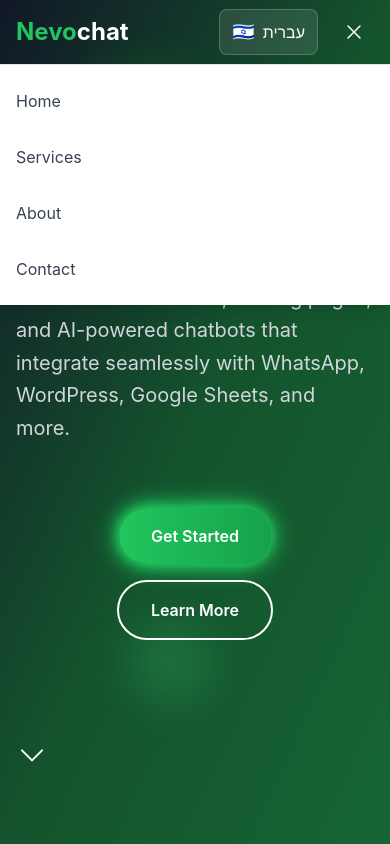
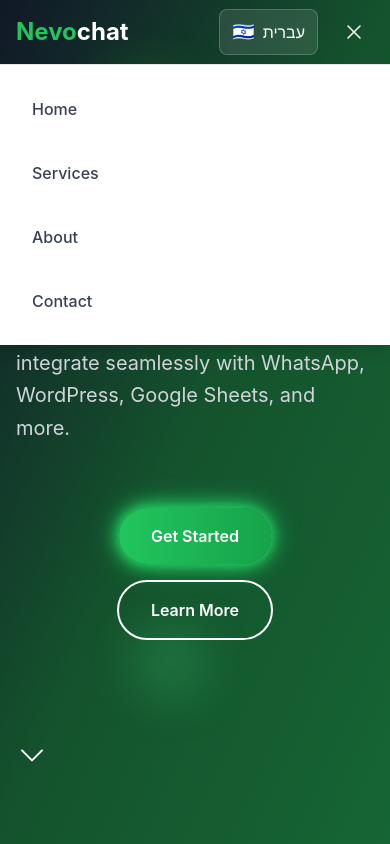
Before and after one commit to Yaacov-Zerrad/nevochat-landing-page, a React (Create React App) app: page / in a window 390 px wide. Both pictures are taken after a click on the button 354 px from the left and 32 px from the top of the page. Shown: the top 844 px of the page. Built offline with nearby package versions, Linux system fonts and the light colour scheme; the HTML template or start-up script is replaced by a standard one.

Commit message:
feat: enhance mobile menu behavior and improve scroll functionality

```diff
--- a/src/components/layout/Header.tsx
+++ b/src/components/layout/Header.tsx
@@ -1,4 +1,4 @@
-import React, { useState, useEffect } from 'react';
+import React, { useState, useEffect, useRef } from 'react';
 import { useTranslation } from 'react-i18next';
 import { motion, AnimatePresence } from 'framer-motion';
 import { Bars3Icon, XMarkIcon } from '@heroicons/react/24/outline';
@@ -8,6 +8,7 @@ const Header: React.FC = () => {
   const { t, i18n } = useTranslation();
   const [isScrolled, setIsScrolled] = useState(false);
   const [isMobileMenuOpen, setIsMobileMenuOpen] = useState(false);
+  const headerRef = useRef<HTMLElement>(null);
   const isRTL = i18n.language === 'he';
 
   useEffect(() => {
@@ -18,6 +19,24 @@ const Header: React.FC = () => {
     window.addEventListener('scroll', handleScroll);
     return () => window.removeEventListener('scroll', handleScroll);
   }, []);
+
+  // Fermer le menu mobile quand on clique en dehors
+  useEffect(() => {
+    const handleClickOutside = (event: MouseEvent | TouchEvent) => {
+      if (headerRef.current && !headerRef.current.contains(event.target as Node)) {
+        setIsMobileMenuOpen(false);
+      }
+    };
+
+    if (isMobileMenuOpen) {
+      document.addEventListener('mousedown', handleClickOutside);
+      document.addEventListener('touchstart', handleClickOutside);
+      return () => {
+        document.removeEventListener('mousedown', handleClickOutside);
+        document.removeEventListener('touchstart', handleClickOutside);
+      };
+    }
+  }, [isMobileMenuOpen]);
 
   const navItems = [
     { key: 'home', href: '#home' },
@@ -30,15 +49,26 @@ const Header: React.FC = () => {
   }
 
   const scrollToSection = (href: string) => {
-    const element = document.querySelector(href);
-    if (element) {
-      element.scrollIntoView({ behavior: 'smooth' });
+    try {
+      const element = document.querySelector(href);
+      if (element) {
+        element.scrollIntoView({
+          behavior: 'smooth',
+          block: 'start'
+        });
+      }
+    } catch (error) {
+      console.warn('Error scrolling to section:', error);
     }
-    setIsMobileMenuOpen(false);
+    // Fermer le menu mobile après navigation avec un petit délai pour éviter les conflits
+    setTimeout(() => {
+      setIsMobileMenuOpen(false);
+    }, 100);
   };
 
   return (
     <motion.header
+      ref={headerRef}
       initial={{ y: -100 }}
       animate={{ y: 0 }}
       className={`fixed top-0 w-full z-50 transition-all duration-300 ${
@@ -102,19 +132,21 @@ const Header: React.FC = () => {
       <AnimatePresence>
         {isMobileMenuOpen && (
           <motion.div
-            initial={{ opacity: 0, height: 0 }}
-            animate={{ opacity: 1, height: 'auto' }}
-            exit={{ opacity: 0, height: 0 }}
-            className="md:hidden bg-white border-t border-gray-200 shadow-lg"
+            initial={{ opacity: 0, y: -20 }}
+            animate={{ opacity: 1, y: 0 }}
+            exit={{ opacity: 0, y: -20 }}
+            transition={{ duration: 0.2 }}
+            className="absolute top-full left-0 right-0 md:hidden bg-white border-t border-gray-200 shadow-lg z-50"
           >
-            <div className="px-4 py-4 space-y-4">
+            <div className="px-4 py-4 space-y-2">
               {navItems.map((item) => (
                 <button
                   key={item.key}
                   onClick={() => scrollToSection(item.href)}
-                  className={`block w-full text-left py-2 text-gray-700 hover:text-primary-500 transition-colors duration-300 ${
+                  className={`block w-full py-4 px-4 text-gray-700 hover:text-primary-500 hover:bg-primary-50 active:bg-primary-100 transition-all duration-200 rounded-lg font-medium ${
                     isRTL ? 'text-right' : 'text-left'
                   }`}
+                  style={{ minHeight: '48px' }} // Assure une zone tactile suffisante
                 >
                   {t(`nav.${item.key}`)}
                 </button>
```
